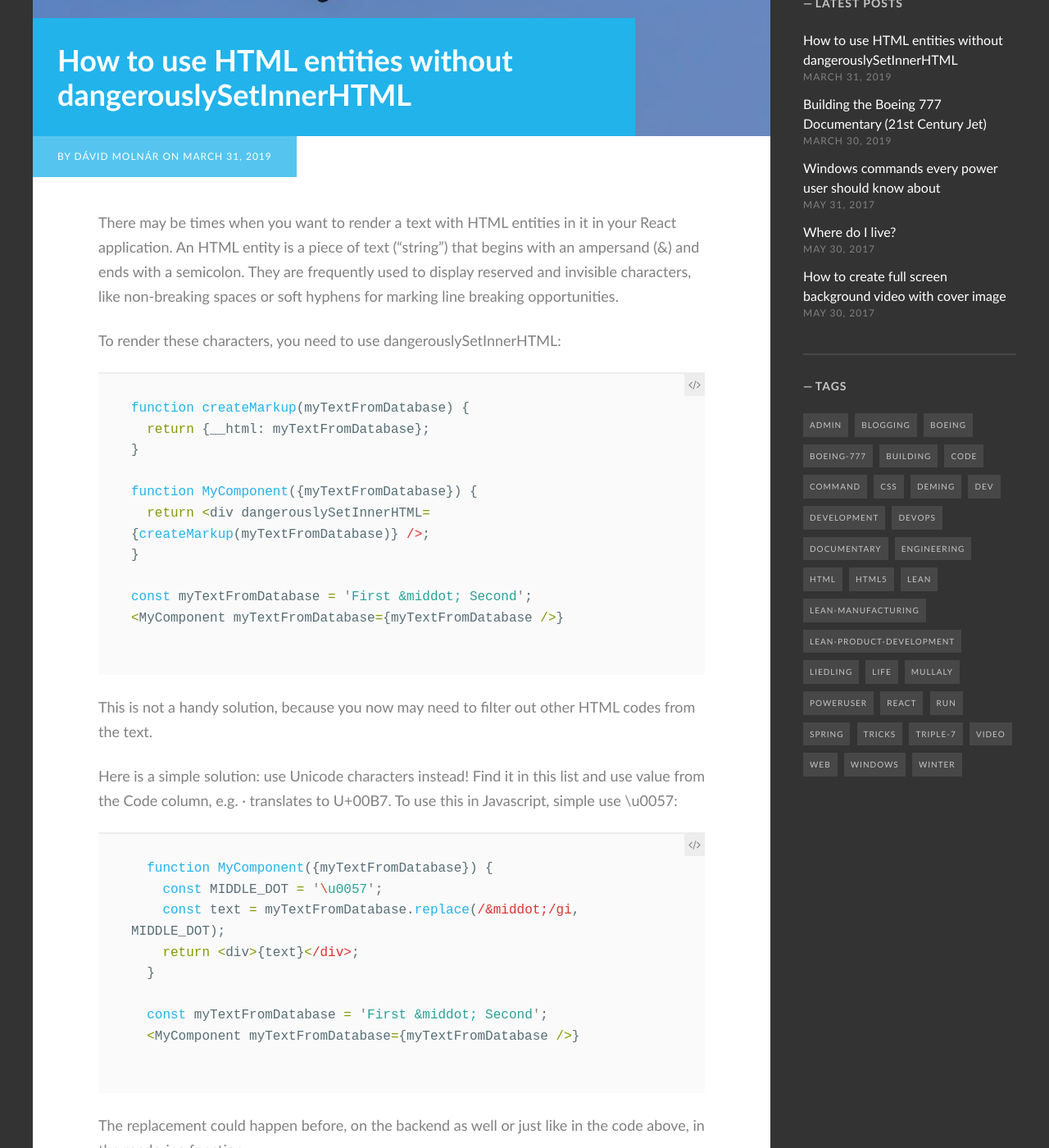
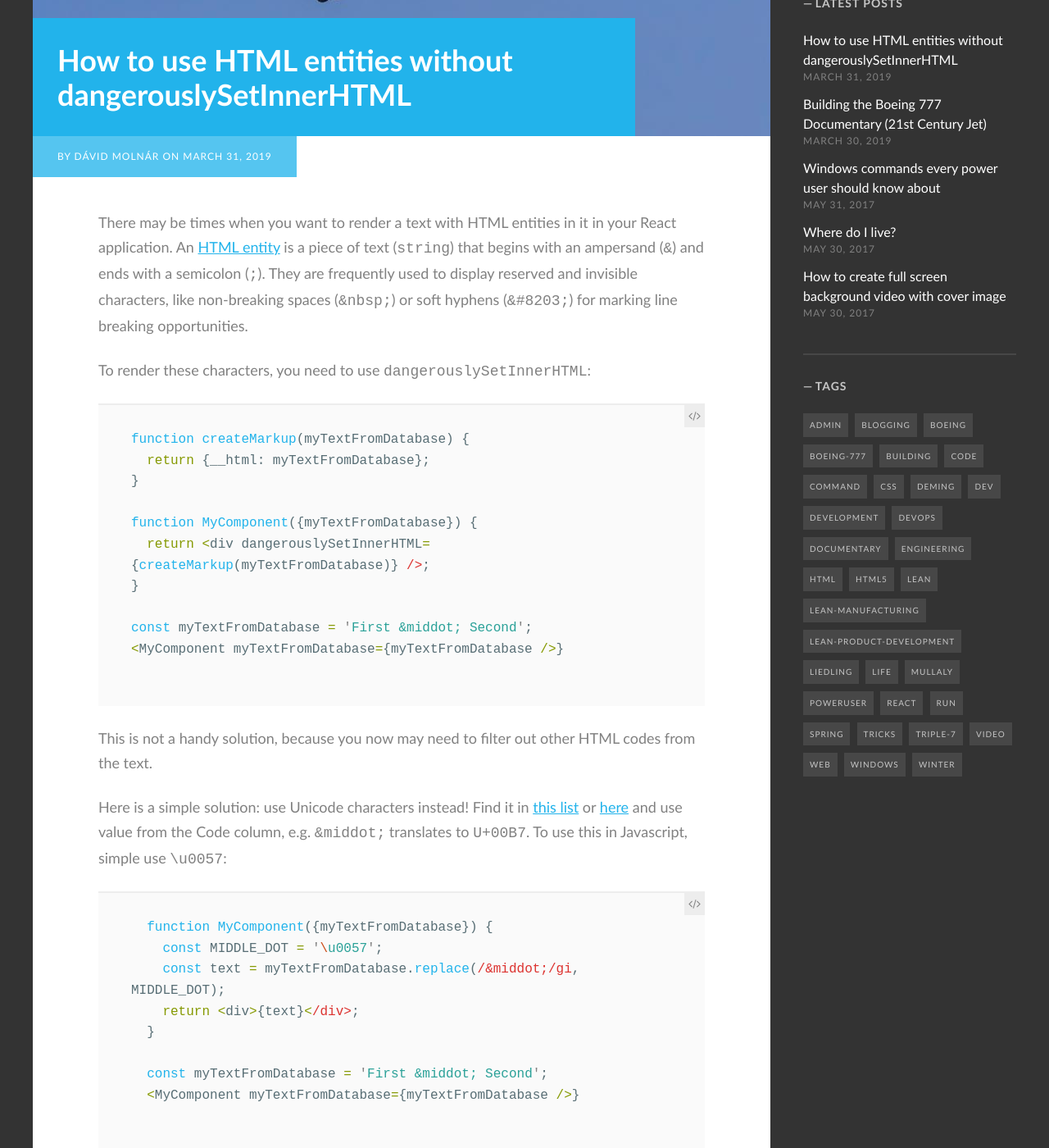
Before and after one commit to mdavid626/blog, a Jekyll site: the page built from _posts/2019-03-31-How-to-use-HTML-entities-without-dangerouslySetInnerHTML.md, in a window 1280 px wide and 1400 px high, scrolled down 678 px. Shown: the whole window at 82% size. Built offline with Jekyll 4.4.1, drawn with Linux system fonts in a browser that asks for light colours; some web fonts are replaced; comment, search, counter and statistics services are not loaded; some of the changed text lies outside the part shown.

Commit message:
Add links and code highlights

```diff
--- a/_posts/2019-03-31-How-to-use-HTML-entities-without-dangerouslySetInnerHTML.md
+++ b/_posts/2019-03-31-How-to-use-HTML-entities-without-dangerouslySetInnerHTML.md
@@ -6,9 +6,9 @@ banner_image: United_Airlines_777_N797UA_LAX.jpg
 tags: [react, web, development, code, tricks, html]
 ---
 
-There may be times when you want to render a text with HTML entities in it in your React application. An HTML entity is a piece of text ("string") that begins with an ampersand (&) and ends with a semicolon. They are frequently used to display reserved and invisible characters, like non-breaking spaces or soft hyphens for marking line breaking opportunities.
+There may be times when you want to render a text with HTML entities in it in your React application. An [HTML entity](https://developer.mozilla.org/en-US/docs/Glossary/Entity) is a piece of text (`string`) that begins with an ampersand (`&`) and ends with a semicolon (`;`). They are frequently used to display reserved and invisible characters, like non-breaking spaces (`&nbsp;`) or soft hyphens (`&#8203;`) for marking line breaking opportunities.
 
- To render these characters, you need to use dangerouslySetInnerHTML:
+ To render these characters, you need to use `dangerouslySetInnerHTML`:
 
  {% highlight js %}
 function createMarkup(myTextFromDatabase) {
@@ -23,9 +23,11 @@ const myTextFromDatabase = 'First &middot; Second';
 <MyComponent myTextFromDatabase={myTextFromDatabase />}
  {% endhighlight js %}
 
+ <!--more-->
+
  This is not a handy solution, because you now may need to filter out other HTML codes from the text.
 
- Here is a simple solution: use Unicode characters instead! Find it in this list and use value from the Code column, e.g. &middot; translates to U+00B7. To use this in Javascript, simple use \u0057:
+ Here is a simple solution: use Unicode characters instead! Find it in [this list](https://en.wikipedia.org/wiki/List_of_Unicode_characters) or [here](https://unicode-table.com) and use value from the Code column, e.g. `&middot;` translates to `U+00B7`. To use this in Javascript, simple use `\u0057`:
 
    {% highlight js %}
   function MyComponent({myTextFromDatabase}) {
@@ -38,4 +40,4 @@ const myTextFromDatabase = 'First &middot; Second';
   <MyComponent myTextFromDatabase={myTextFromDatabase />}
    {% endhighlight js %}
 
- The replacement could happen before, on the backend as well or just like in the code above, in the rendering function.
+ The replacement could happen beforehands, on the backend as well, or just like in the code above, in the rendering function. I used the [`replace`](https://developer.mozilla.org/en-US/docs/Web/JavaScript/Reference/Global_Objects/String/replace) function in Javascript, with a regex to replace all occurences of `&middot;` with `\u0057`.
```
